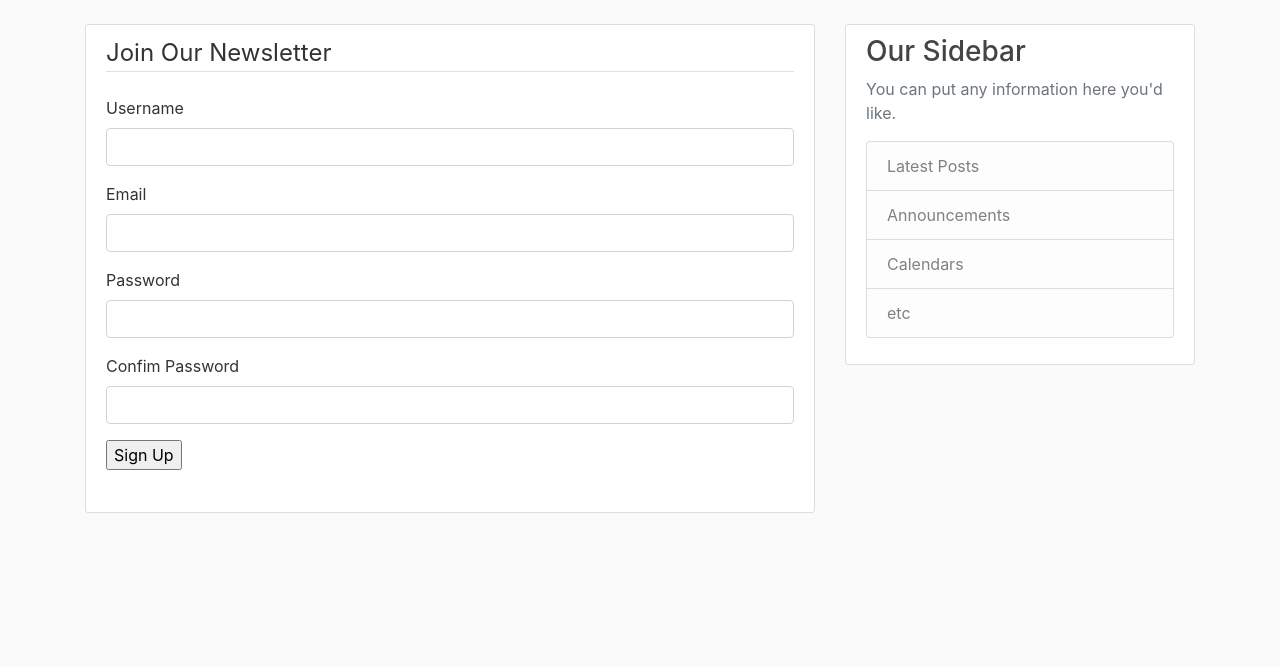
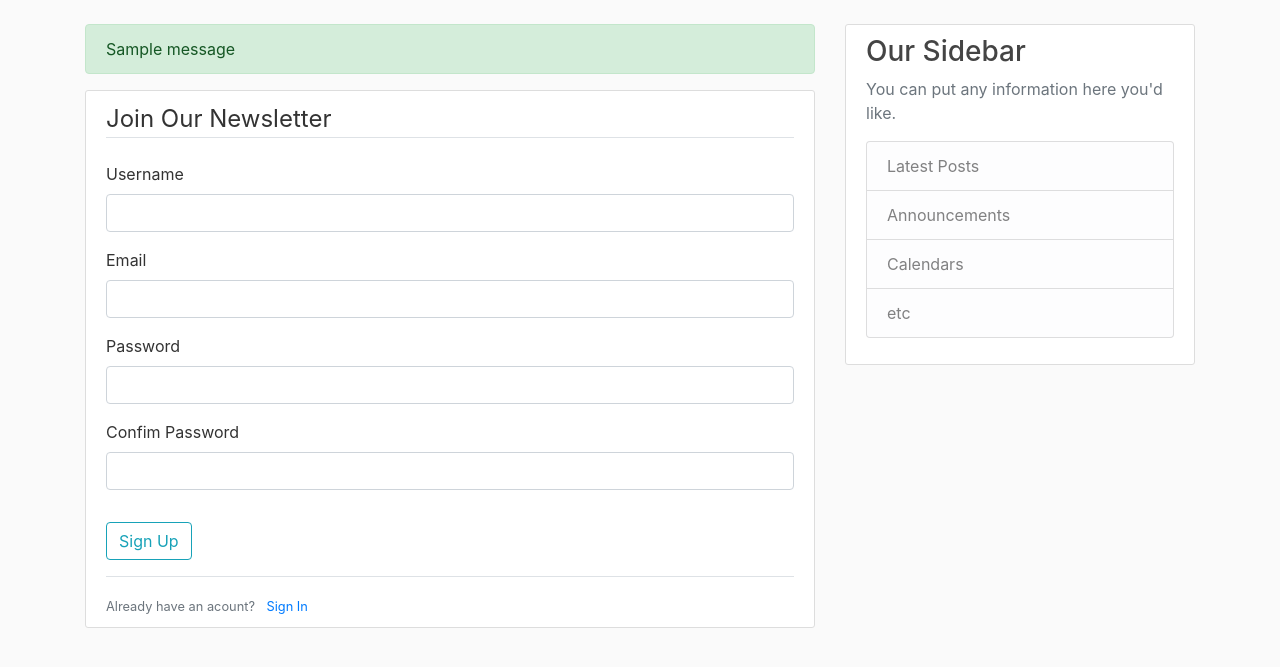
Before and after one commit to giiiiid/Flask-tutorials, a Flask app: page /register in a window 1280 px wide. Shown: the part 56-723 px from the top of the page. Run offline with Flask 3, Linux system fonts and the light colour scheme; one stand-in notice (Sample message) is shown; some libraries are stand-ins or nearby versions.

Commit message:
Validated forms

```diff
--- a/flaskblog.py
+++ b/flaskblog.py
@@ -1,4 +1,4 @@
-from flask import Flask, render_template
+from flask import Flask, render_template, url_for, flash, request, redirect
 from forms import *
 
 # configuration
@@ -11,14 +11,34 @@ app.config['SECRET_KEY'] = '964565dbc835b0ed7dbefe7248cffbcf'
 def hello():
     return render_template('home.html', title='FlaskBlog')
 
+
 @app.route('/about')
 def about():
     return render_template('about.html', title='About')
 
-@app.route('/register')
+
+@app.route('/register', methods=['GET','POST'])
 def register():
     form = RegistrationForm()
+    # if request.method == 'POST':
+    #     name = request.form['username']
+    #     email = request.form['email']
+    #     password = request.form['password']
+    #     confirm_password = request.form['confirm_password']
+
+    #     if password == confirm_password:
+    #         flash(f'Account created for {form.username.data}!', 'success')
+    #         return redirect(url_for('login'))
+    #     else:
+    #         flash(f'Passwords do not match!', 'error')
+    if form.validate_on_submit():
+        if form.password.data != form.confirm_password.data:
+            flash('Passwords do not match')
+        else:
+            flash(f'Account created for {form.username.data}!', 'success')
+            return redirect(url_for('login'))
     return render_template('register.html', form=form)
+
 
 @app.route('/login')
 def login():
@@ -31,5 +51,4 @@ def login():
 
 
 if __name__ == '__main__':
-    app.debug = True
-    app.run()
+    app.run(debug=True)
--- a/templates/base.html
+++ b/templates/base.html
@@ -40,6 +40,17 @@
       <main role="main" class="container">
         <div class="row">
           <div class="col-md-8">
+
+            {% with messages = get_flashed_messages(with_categories=true) %}
+              {% if messages %}
+                {% for category, message in messages %}
+                  <div class="alert alert-{{category}}">
+                  {{message}}
+                  </div>
+                {% endfor %}
+              {% endif %}
+            {% endwith %}
+
             {% block content %}
             {% endblock %}
           </div>
--- a/templates/register.html
+++ b/templates/register.html
@@ -2,29 +2,39 @@
 {% block content %}
 
 <div class="content-section">
-    <forms method="post">{{form.hidden_tag()}}
+    <form method="POST" action="">
+        {{form.hidden_tag()}}
         <fieldset class="form-group">
         <legend class="border-bottom mb-4">Join Our Newsletter</legend>
         <div class="form-group">
-            {{form.username.label(class="form-control-label")}}
-            {{form.username(class="form-control")}}
+            {{ form.username.label(class="form-control-label") }}
+            {{ form.username(class="form-control") }}
         </div>
         <div class="form-group">
-            {{form.email.label(class="form-control-label")}}
-            {{form.email(class="form-control")}}
+            {{ form.email.label(class="form-control-label") }}
+            {{ form.email(class="form-control") }}
         </div>
         <div class="form-group">
-            {{form.password.label(class="form-control-label")}}
-            {{form.password(class="form-control")}}
+            {{ form.password.label(class="form-control-label") }}
+            {{ form.password(class="form-control") }}
         </div>
         <div class="form-group">
-            {{form.confirm_password.label(class="form-control-label")}}
-            {{form.confirm_password(class="form-control")}}
+            {{ form.confirm_password.label(class="form-control-label") }}
+            {{ form.confirm_password(class="form-control") }}
         </div>
+    </fieldset>
         <div class="form-group">
-            {{form.submit}}
+            {{ form.submit(class="btn btn-outline-info") }}
         </div>
-        </fieldset>
-    </forms>
+    </form>
+
+    <div class="border-top pt-3">
+        <small class="text-muted">
+            Already have an acount? <a class="ml-2" href="{{ url_for('login') }}">Sign In
+            </a>
+        </small>
+    </div>
+
 </div>
+
 {% endblock content %}
```
Also changed, not shown: templates/login.html (+14 -6 lines).
